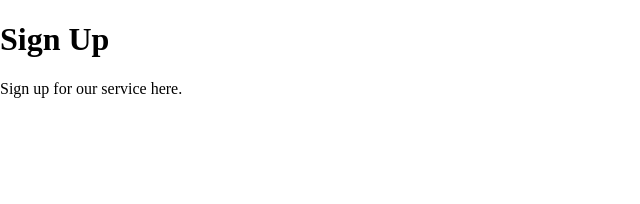
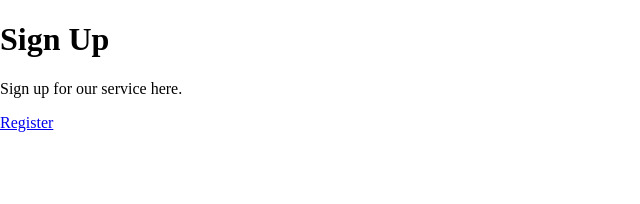
Before and after one commit to InsaneH4/picturebook-gen, a React (Vite) app in the folder frontend/: page /signup in a window 1280 px wide. Shown: the top 204 px of the page, without its empty margins (0-640 px from the left). Built offline with nearby package versions, Linux system fonts and the light colour scheme.

Commit message:
linked main to register

```diff
--- a/frontend/src/pages/Signup.tsx
+++ b/frontend/src/pages/Signup.tsx
@@ -1,11 +1,15 @@
 // src/pages/Signup.jsx
 import React from 'react';
+import { Link } from 'react-router-dom';
 
 function Signup() {
   return (
     <div>
       <h1>Sign Up</h1>
       <p>Sign up for our service here.</p>
+      <Link to="/mainhub" className="register-button">
+          Register
+        </Link>
     </div>
   );
 }
```
